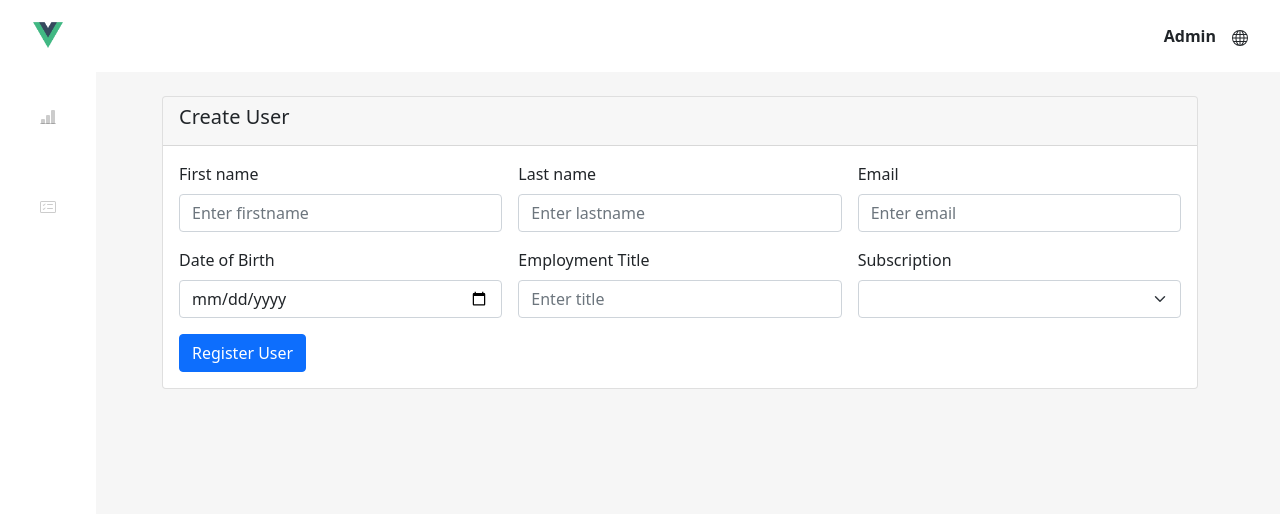
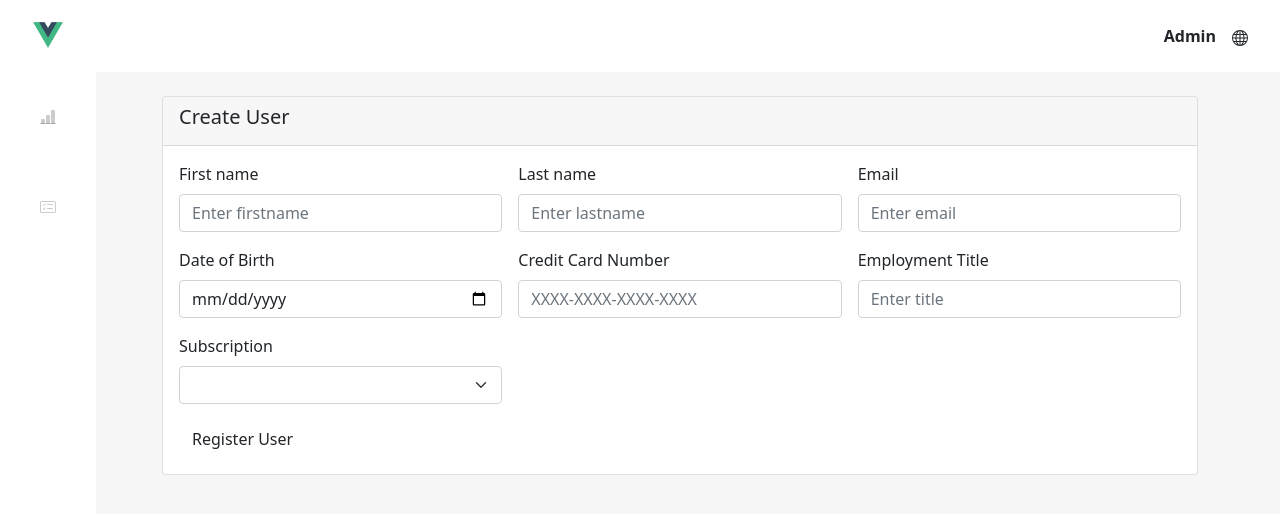
Before and after one commit to kevinO42/monster-vue-project, a Vue app: page /registration in a window 1280 px wide. Shown: the top 514 px of the page. Built offline with nearby package versions, Linux system fonts and the light colour scheme.

Commit message:
Update registration view added credit card field

```diff
--- a/src/views/Registration.vue
+++ b/src/views/Registration.vue
@@ -33,6 +33,13 @@
                     </div>
                 </div>
                 <div class="col-md-4">
+                    <label for="credit_card" class="form-label">Credit Card Number</label>
+                    <input type="text" v-model="form.credit_card" class="form-control" id="credit_card" placeholder="XXXX-XXXX-XXXX-XXXX" required />
+                    <div v-if="errors.err_credit_card" class="invalid-feedback">
+                        {{ errors.err_credit_card }}
+                    </div>
+                </div>
+                <div class="col-md-4">
                     <label for="title" class="form-label">Employment Title</label>
                     <input type="text" v-model="form.title" class="form-control" id="title" placeholder="Enter title" required />
                     <div v-if="errors.err_lastname" class="invalid-feedback">
@@ -52,7 +59,7 @@
                     </div>
                 </div>
                 <div class="col-12">
-                    <button class="btn btn-primary" type="submit">Register User</button>
+                    <button class="btn btn-successq" type="submit">Register User</button>
                 </div>
               </form>
           </div>
@@ -69,6 +76,7 @@ export default {
                 lastname: '',
                 email: '',
                 birthdate: '',
+                credit_card: '',
                 title: '',
                 status: ''
             },
@@ -77,6 +85,7 @@ export default {
                 err_lastname: '',
                 err_email: '',
                 err_birthdate: '',
+                err_credit_card: '',
                 err_title: '',
                 err_status: ''
             },
@@ -91,6 +100,7 @@ export default {
             this.errors.err_lastname = error.err_lastname.length ? '' : 'This is a required field.'
             this.errors.err_email = error.err_email.length ? '' : 'This is a required field.'
             this.errors.err_birthdate = error.err_birthdate.length ? '' : 'This is a required field.'
+            this.errors.err_credit_card = error.err_credit_card.length ? '' : 'This is a required field.'
             this.errors.err_title = error.err_title.length ? '' : 'This is a required field.'
             this.errors.err_status = error.err_status.length ? '' : 'This is a required field.'
         },
```
